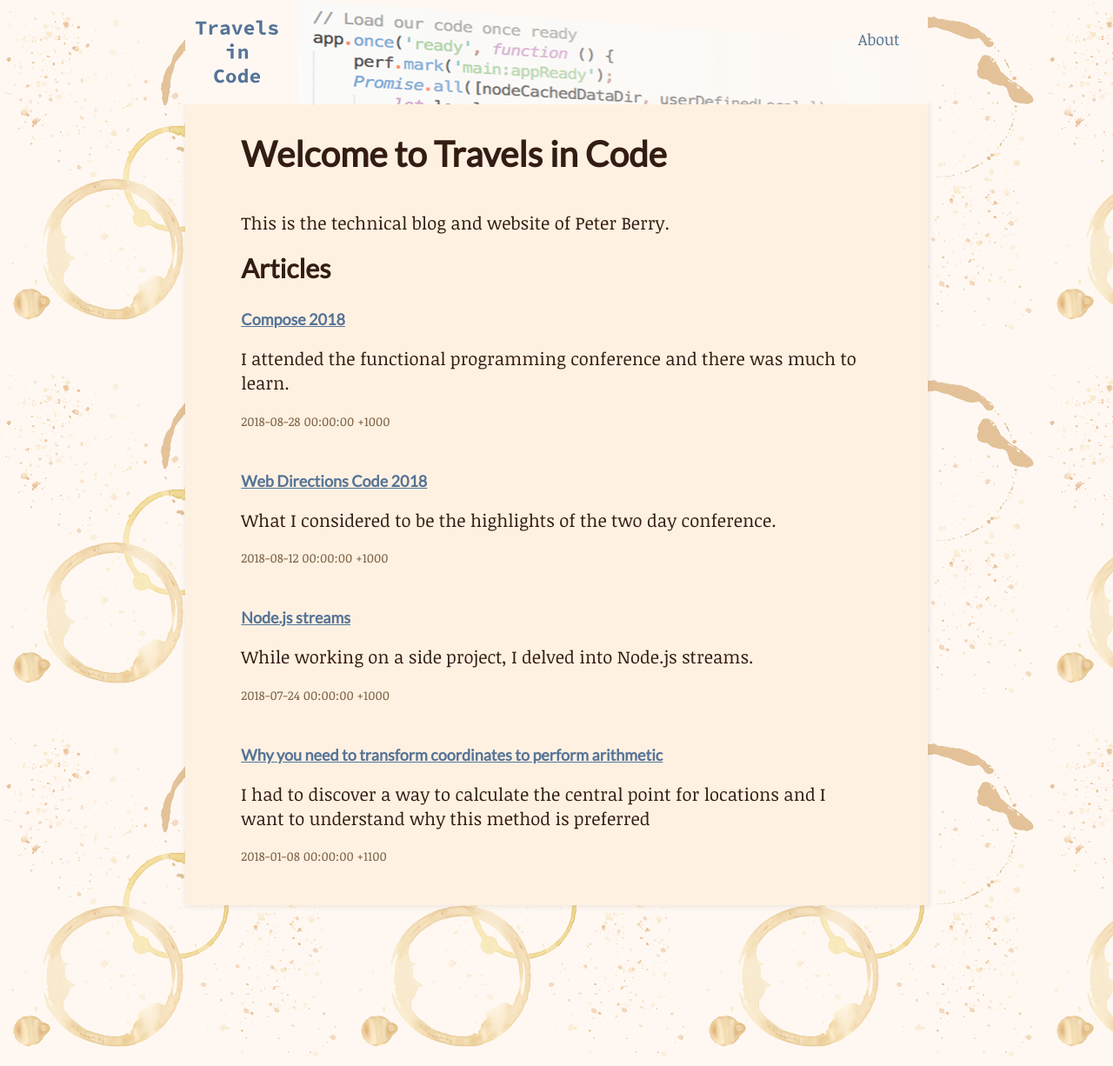
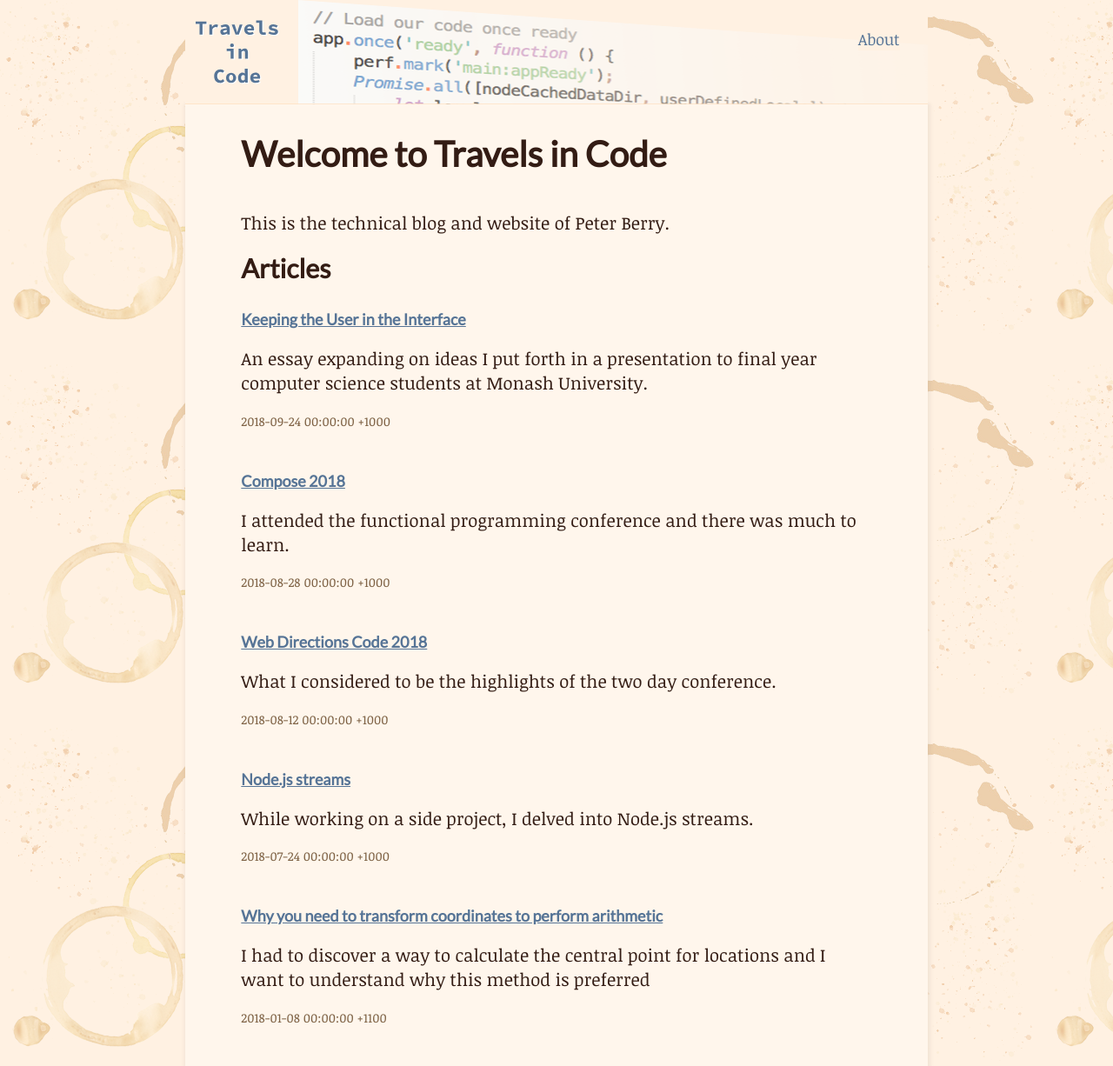
Before and after one commit to pwcberry/pwcberry.github.io, a Jekyll site: the page built from index.html, in a window 1280 px wide. Shown: the whole page at 87% size. Built offline with Jekyll 4.4.1, drawn with Linux system fonts in a browser that asks for light colours.

Commit message:
Update styles

```diff
--- /dev/null
+++ b/_posts/2018-09-24-keeping-the-user-in-the-interface.md
@@ -0,0 +1,9 @@
+---
+layout: post
+title: Keeping the User in the Interface
+category: philosophy
+tags: front-end development essay
+excerpt: An essay expanding on ideas I put forth in a presentation to final year computer science students at Monash University.
+---
+
+# Keeping the User in the Interface
--- a/_sass/main.scss
+++ b/_sass/main.scss
@@ -42,6 +42,7 @@
 }
 .site-header {
     position: relative;
+    border-bottom: 1px solid lighten($site-nav-border-color, 10%);
 
     @include breakpoint-mobile {
         @include clearfix;
@@ -97,7 +98,7 @@
             border-radius: 0.3rem;
             padding: 0.75rem 1rem;
             transition: all ease-in 0.2s;
-            border: 1px solid rgba(255, 199, 140, 0.7); // (golden brown)
+            border: 1px solid $site-nav-border-color; // (golden brown)
             text-decoration: none;
 
             &:hover {
@@ -134,7 +135,7 @@
 
 .main-content {
     background-color: $main-content-bg-color;
-    box-shadow: 1px 1px 4px 2px rgba(127, 118, 108, 0.1);
+    box-shadow: 1px 1px 4px 2px $main-content-box-shadow-color;
     word-wrap: break-word;
 
     :first-child {
--- a/_sass/variables.scss
+++ b/_sass/variables.scss
@@ -1,10 +1,11 @@
 @import "./colours";
 
 // Body
-$body-bg-color: lighten($colour-creamy-beige-2, 5%);
+$body-bg-color: lighten($colour-creamy-beige-2, 2%);
 
 // Main Content
-$main-content-bg-color: lighten($colour-creamy-beige-2, 2%);
+$main-content-bg-color: lighten($colour-creamy-beige-2, 4%);
+$main-content-box-shadow-color: rgba(127, 118, 108, 0.1);
 $body-text-color: $colour-chocolate;
 $section-headings-color: $body-text-color;
 $body-link-color: $colour-soft-blue;
@@ -15,6 +16,7 @@
 $site-nav-bg-color: $body-bg-color;
 $site-nav-text-color: $colour-brown;
 $site-nav-visited-color: $site-nav-text-color;
+$site-nav-border-color: rgba(255, 199, 140, 0.7);
 
 // Headers
 $header-heading-color: #fff;
```
Also changed, not shown: _drafts/career-2017-04-25.md (+1 -1 lines), assets/coffee-rings.png.
